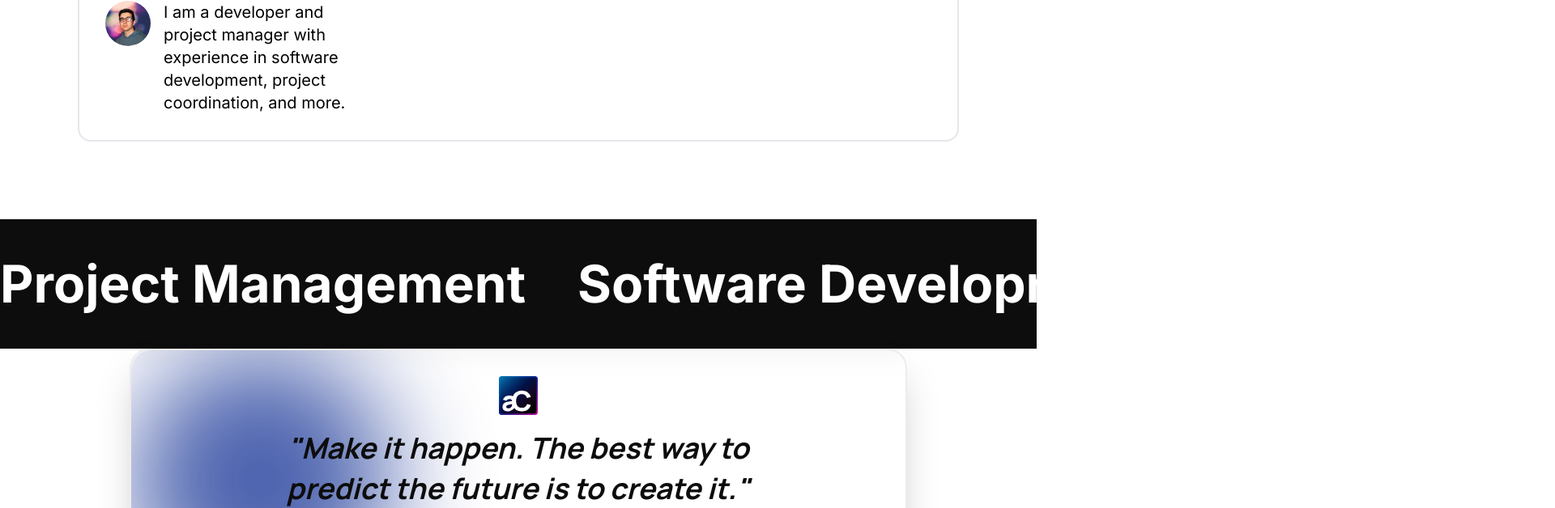
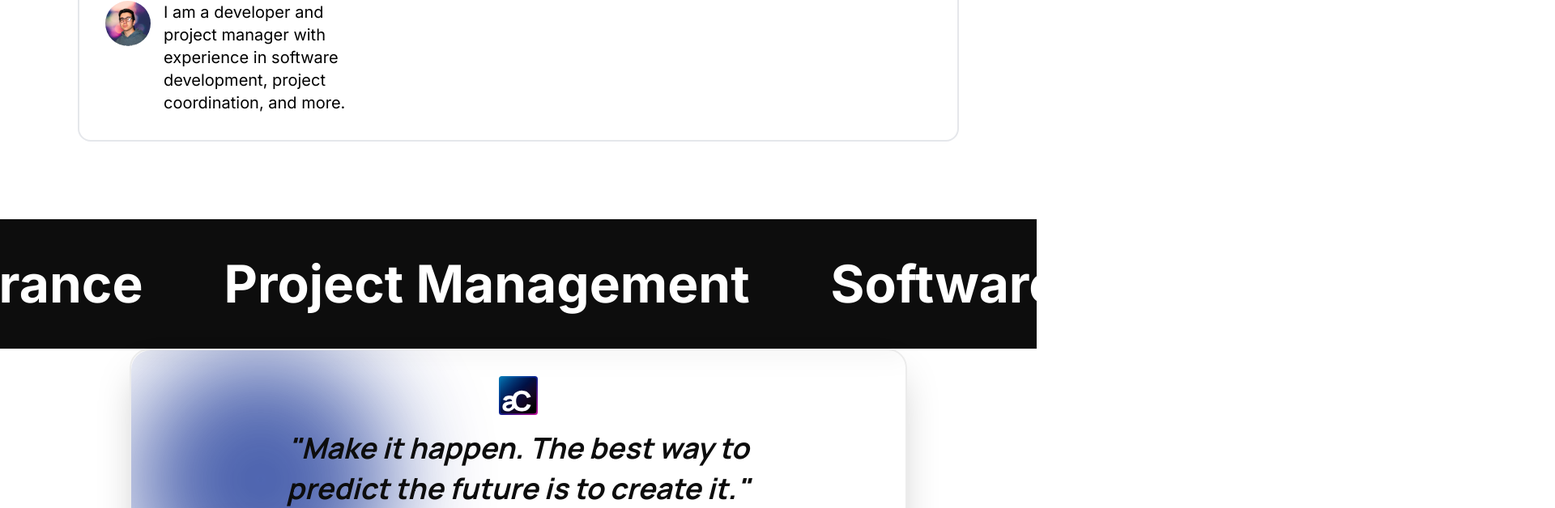
Before and after one commit to andrescorderor/ac-website, a React (Vite) app: page / in a window 1280 px wide. Shown: the part 497-1125 px from the top of the page at 81% size, 1920 px wide, since content can reach past the window. Built offline with nearby package versions, Linux system fonts and the light colour scheme.

Commit message:
add: moving carousel

```diff
--- a/package.json
+++ b/package.json
@@ -1,7 +1,7 @@
 {
   "name": "ac-website",
   "private": true,
-  "version": "0.8.0",
+  "version": "0.8.1",
   "type": "module",
   "scripts": {
     "dev": "vite",
--- a/src/components/home/Hero.tsx
+++ b/src/components/home/Hero.tsx
@@ -29,6 +29,7 @@ export default function Hero() {
   const [displayText, setDisplayText] = useState('');
   const [isDeleting, setIsDeleting] = useState(false);
   const [charIndex, setCharIndex] = useState(0);
+  const [scrollY, setScrollY] = useState(0);
 
   useEffect(() => {
     const handleTyping = () => {
@@ -63,6 +64,24 @@ export default function Hero() {
 
     return () => clearInterval(typingInterval);
   }, [charIndex, isDeleting, currentPhraseIndex, previousPhraseIndex, phrases]);
+
+  useEffect(() => {
+    const handleScroll = () => {
+      setScrollY(window.scrollY);
+    };
+
+    window.addEventListener('scroll', handleScroll);
+    return () => {
+      window.removeEventListener('scroll', handleScroll);
+    };
+  }, []);
+
+  // Helper function to calculate position based on scroll
+  const calculatePosition = (initialX: number, finalX: number) => {
+    const maxScroll = 1000; // Define the maximum scroll value for full movement
+    const scrollPercentage = Math.min(scrollY / maxScroll, 1); // Limit scroll percentage to 1
+    return initialX + (finalX - initialX) * scrollPercentage; // Linear interpolation between initial and final positions
+  };
 
   return (
     <section className="hover:cursor-default">
@@ -108,11 +127,29 @@ export default function Hero() {
           </p>
         </div>
       </div>
-      <div className="font-segoe w-full  whitespace-nowrap bg-[var(--black)] text-[4rem] font-bold text-[var(--white)]">
-        <div className="animate-scroll flex gap-16 py-8 ">
-          <h3>Project Management</h3>
-          <h3>Software Development</h3>
-          <h3>Quality Assurance</h3>
+      <div className="font-segoe w-full whitespace-nowrap bg-[var(--black)] text-[4rem] font-bold text-[var(--white)]">
+        <div className="flex py-8">
+          <motion.h3
+            className="text-[var(--white)]"
+            animate={{ x: calculatePosition(-400, 700) }}
+            transition={{ type: 'tween', ease: 'easeOut' }}
+          >
+            Quality Assurance
+          </motion.h3>
+          <motion.h3
+            className="text-[var(--white)]"
+            animate={{ x: calculatePosition(-300, 800) }}
+            transition={{ type: 'tween', ease: 'easeOut' }}
+          >
+            Project Management
+          </motion.h3>
+          <motion.h3
+            className="text-[var(--white)]"
+            animate={{ x: calculatePosition(-200, 900) }}
+            transition={{ type: 'tween', ease: 'easeOut' }}
+          >
+            Software Development
+          </motion.h3>
         </div>
       </div>
     </section>
```
Also changed, not shown: 1 other file (tests, documents, lock files or other folders).
